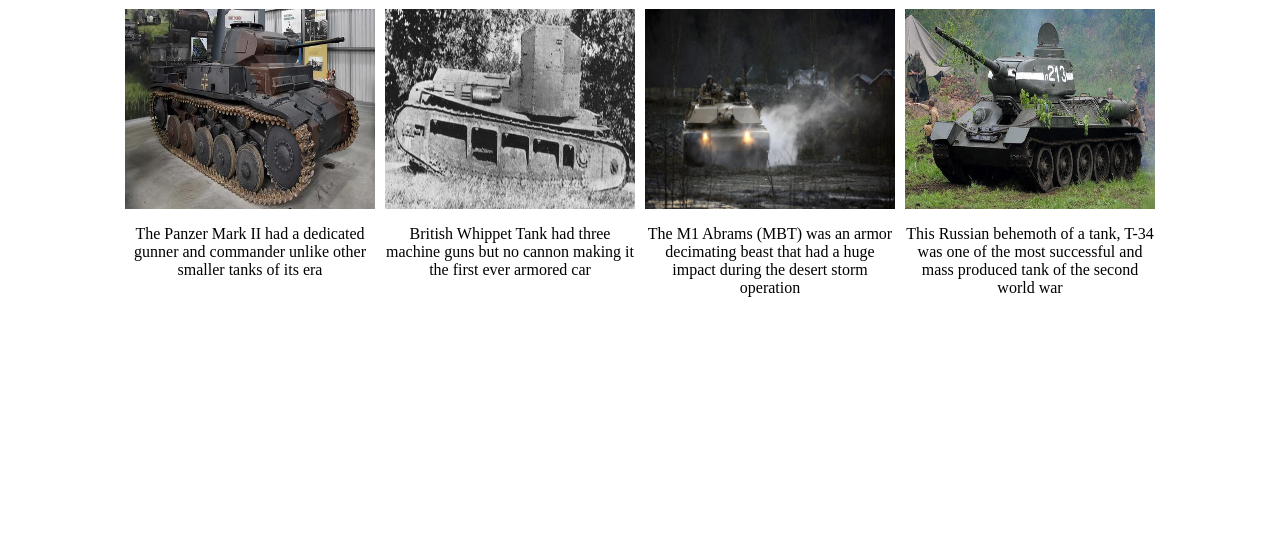
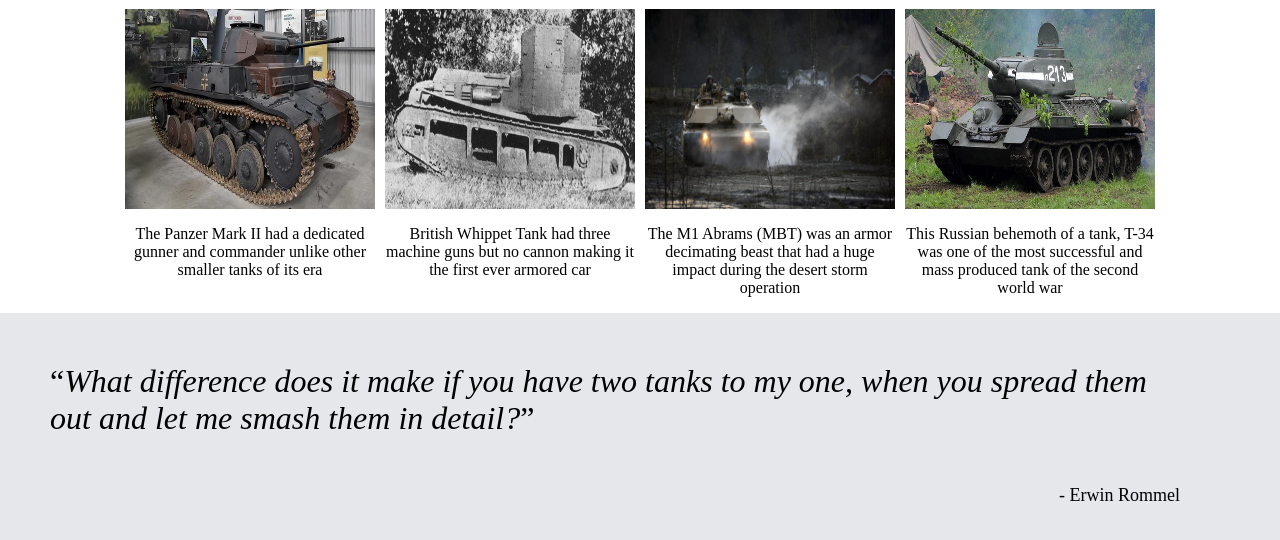
Before and after one commit to Ariano2/Landing-Page, a plain HTML site: page index.html in a window 1280 px wide. Shown: the part 716-1256 px from the top of the page. Before the commit the page ends 1029 px from the top, so only its background shows below. Drawn offline with Linux system fonts and the light colour scheme.

Commit message:
Create quote section of page

```diff
--- a/index.html
+++ b/index.html
@@ -57,5 +57,9 @@
                 </div>
             </div>
         </div>
+        <div class="quote">
+            <q><em>What difference does it make if you have two tanks to my one, when you spread them out and let me smash them in detail?</em></q>
+            <p>- Erwin Rommel</p>
+        </div>
     </body>
 </html>
--- a/style.css
+++ b/style.css
@@ -67,3 +67,19 @@ a{
     flex-direction:column;
     text-align: center
 }
+
+.quote{
+  padding:50px 100px 50px 50px;
+  background-color:#e5e7eb;
+  display:flex;
+  flex-direction:column;
+  gap:30px;
+}
+.quote q{
+  font-size:32px;
+  font-weight:300;
+}
+.quote p{
+  align-self: flex-end;
+  font-size: 18px;
+}
```
